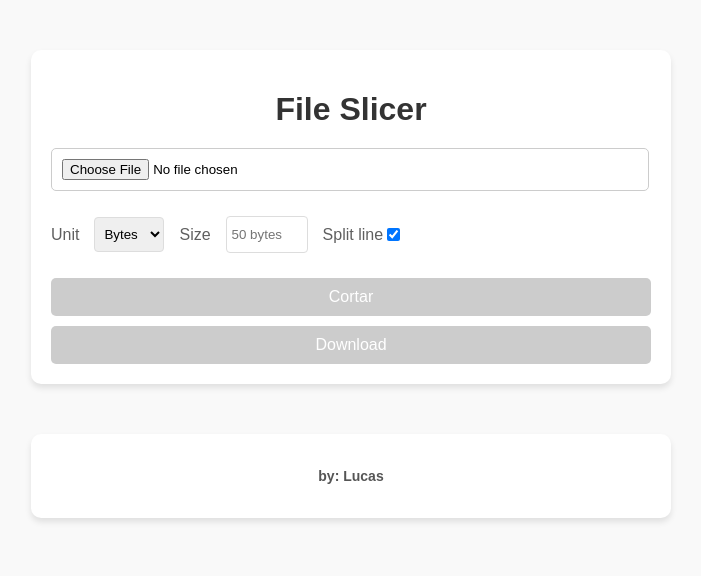
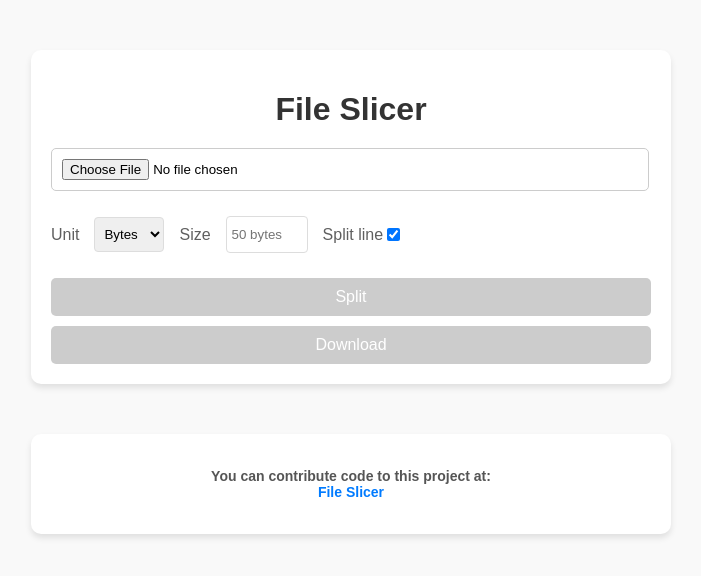
Before and after one commit to LuquinhasMoraes/file-slicer, an Angular app: page / in a window 1280 px wide. Shown: the top 576 px of the page, without its empty margins (289-990 px from the left). Built offline with nearby package versions, Linux system fonts and the light colour scheme.

Commit message:
docs: changing html

```diff
--- a/src/app/app.component.html
+++ b/src/app/app.component.html
@@ -22,7 +22,7 @@
     <label for="chunckSize">Split line</label>
     <input type="checkbox" formControlName="neverSplitLine" name="neverSplitLine" checked id="">
   </form>
-  <button [disabled]="!canSplit()" (click)="splitFile()">{{isLoading ? 'Fatiando...' : 'Cortar'}}</button>
+  <button [disabled]="!canSplit()" (click)="splitFile()">{{isLoading ? 'Spliting...' : 'Split'}}</button>
   <button [disabled]="!(files.length > 0)" (click)="downloadAsZip()">Download</button>
   <div class="progress" *ngIf="progress">Uploading: {{ progress }}%</div>
 </div>
@@ -47,20 +47,20 @@
       <p class="error-detail">{{ errorDetail }}</p>
     </div>
     <div class="error-modal-footer">
-      <button (click)="closeModal()" class="close-modal-button">Fechar</button>
+      <button (click)="closeModal()" class="close-modal-button">Close</button>
     </div>
   </div>
 </div>
 
 
 <div class="container files" *ngIf="files.length > 0">
-  <h2>Arquivos ({{files.length}})</h2>
+  <h2>Files ({{files.length}})</h2>
   <div class="file-item" *ngFor="let file of displayedItems">
     <div>
       <p><strong>Name:</strong> {{ file.name }}</p>
       <p><strong>Size:</strong> {{ math.round(file.size / getUnit().value) }} {{file.unit }}</p>
     </div>
-    <a [href]="file.link" target="_blank">Visualizar</a>
+    <a [href]="file.link" target="_blank">View file</a>
   </div>
 
   <app-pagination [totalItems]="files.length" [pageSize]="pageSize" (pageChanged)="onPageChanged($event)">
@@ -69,5 +69,8 @@
 
 <div class="container totals">
   <!-- <p><strong>Total Size:</strong> {{ total }} KB</p> -->
-  <p>by: Lucas</p>
+  <p>
+    You can contribute code to this project at: <br>
+    <a target="_blank" href="https://github.com/LuquinhasMoraes/file-slicer" className="">File Slicer</a>
+  </p>
 </div>
```
